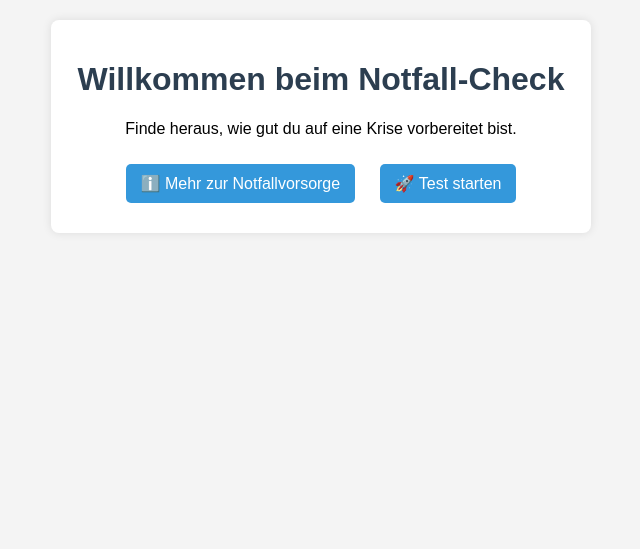
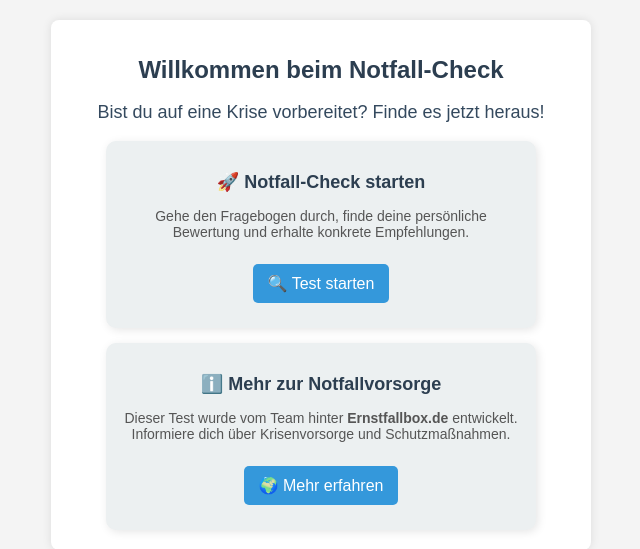
Before and after one commit to JTLJTLJTL/Preparedness-check4, a Flask app: page / in a window 1280 px wide. Shown: the top 549 px of the page, without its empty margins (319-959 px from the left). Run offline with Flask 3, Linux system fonts and the light colour scheme.

Commit message:
Updated welcome screen design

```diff
--- a/templates/index.html
+++ b/templates/index.html
@@ -67,11 +67,28 @@
     <div class="container">
         <!-- Welcome Screen -->
         <div id="welcomeScreen">
-            <h1>Willkommen beim Notfall-Check</h1>
-            <p>Finde heraus, wie gut du auf eine Krise vorbereitet bist.</p>
-            <a href="https://www.ernstfallbox.de" target="_blank"><button>ℹ️ Mehr zur Notfallvorsorge</button></a>
-            <button id="startButton">🚀 Test starten</button>
+    <h1 style="font-size: 24px; color: #2c3e50;">Willkommen beim Notfall-Check</h1>
+    <p style="font-size: 18px; color: #34495e;">Bist du auf eine Krise vorbereitet? Finde es jetzt heraus!</p>
+
+    <div style="display: flex; flex-direction: column; align-items: center; gap: 15px;">
+        <!-- Card 1: Start Test -->
+        <div style="background: #ecf0f1; padding: 15px; border-radius: 10px; width: 90%; max-width: 400px; box-shadow: 2px 2px 10px rgba(0,0,0,0.1);">
+            <h2 style="font-size: 18px; color: #2c3e50;">🚀 Notfall-Check starten</h2>
+            <p style="font-size: 14px; color: #555;">Gehe den Fragebogen durch, finde deine persönliche Bewertung und erhalte konkrete Empfehlungen.</p>
+            <button id="startButton">🔍 Test starten</button>
         </div>
+
+        <!-- Card 2: More Information -->
+        <div style="background: #ecf0f1; padding: 15px; border-radius: 10px; width: 90%; max-width: 400px; box-shadow: 2px 2px 10px rgba(0,0,0,0.1);">
+            <h2 style="font-size: 18px; color: #2c3e50;">ℹ️ Mehr zur Notfallvorsorge</h2>
+            <p style="font-size: 14px; color: #555;">Dieser Test wurde vom Team hinter <strong>Ernstfallbox.de</strong> entwickelt. Informiere dich über Krisenvorsorge und Schutzmaßnahmen.</p>
+            <a href="https://www.ernstfallbox.de" target="_blank">
+                <button>🌍 Mehr erfahren</button>
+            </a>
+        </div>
+    </div>
+</div>
+
 
         <!-- Questionnaire -->
         <div id="quizContainer" class="hidden">
```
